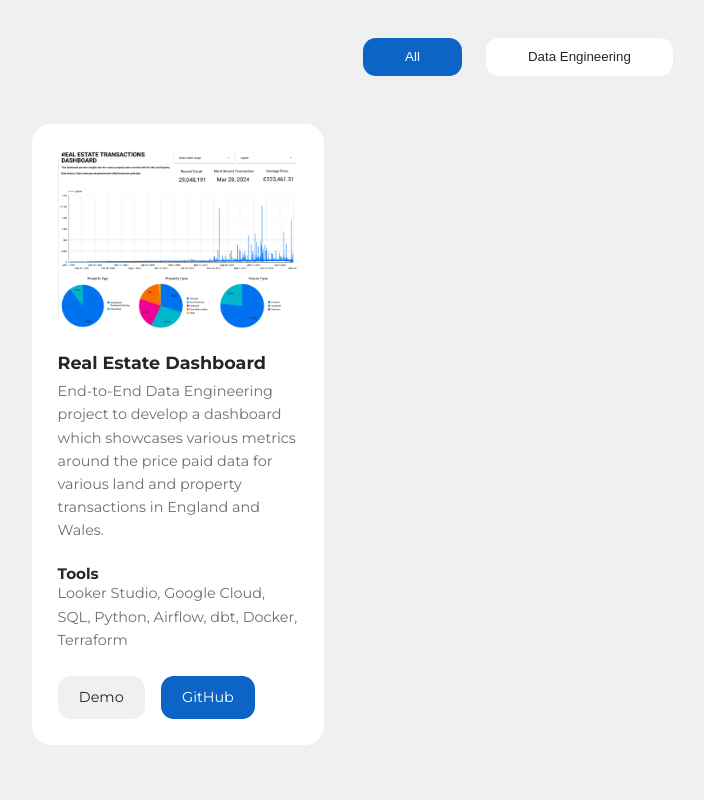
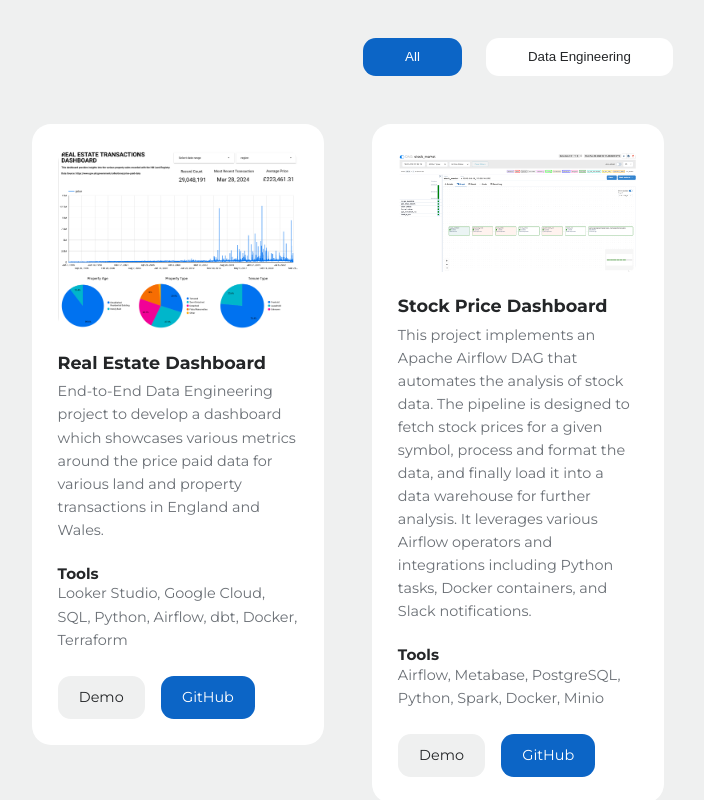
Before and after one commit to KenImade/portfolio_website, a React (Create React App) app: page / in a window 1280 px wide. Shown: the part 2940-3740 px from the top of the page, without its empty margins (122-826 px from the left). Built offline with nearby package versions, Linux system fonts and the light colour scheme.

Commit message:
added stock market project

```diff
--- a/src/sections/portfolio/data.js
+++ b/src/sections/portfolio/data.js
@@ -1,4 +1,5 @@
 import realEstateDashboardImage from '../../assets/real_estate_dashboard.jpg';
+import stockMarketDagImage from '../../assets/stockMarketDAG.png';
 
 const data = [
     {
@@ -11,6 +12,16 @@ const data = [
         demo: "https://lookerstudio.google.com/reporting/0cce3cd0-a312-49ee-b4e9-5439192078ec",
         github: "https://github.com/KenImade/real_estate_dashboard"
     },
+    {
+        id: 2,
+        category: 'data engineering',
+        image: stockMarketDagImage,
+        title: "Stock Price Dashboard",
+        desc: "This project implements an Apache Airflow DAG that automates the analysis of stock data. The pipeline is designed to fetch stock prices for a given symbol, process and format the data, and finally load it into a data warehouse for further analysis. It leverages various Airflow operators and integrations including Python tasks, Docker containers, and Slack notifications.",
+        tools: ['Airflow','Metabase','PostgreSQL', 'Python', 'Spark', 'Docker', 'Minio'],
+        demo: "https://github.com/KenImade/stock_market_pipeline",
+        github: "https://github.com/KenImade/stock_market_pipeline"
+    },
 ]
 
 export default data;
```
Also changed, not shown: src/assets/stockMarketDAG.png (added).
